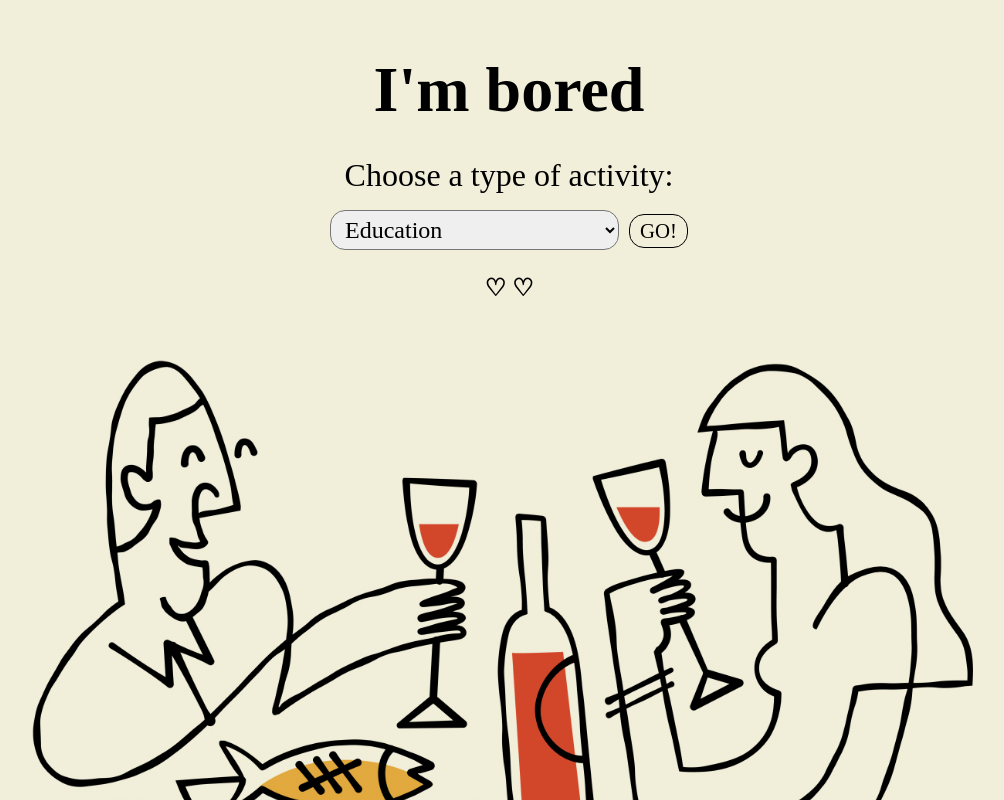
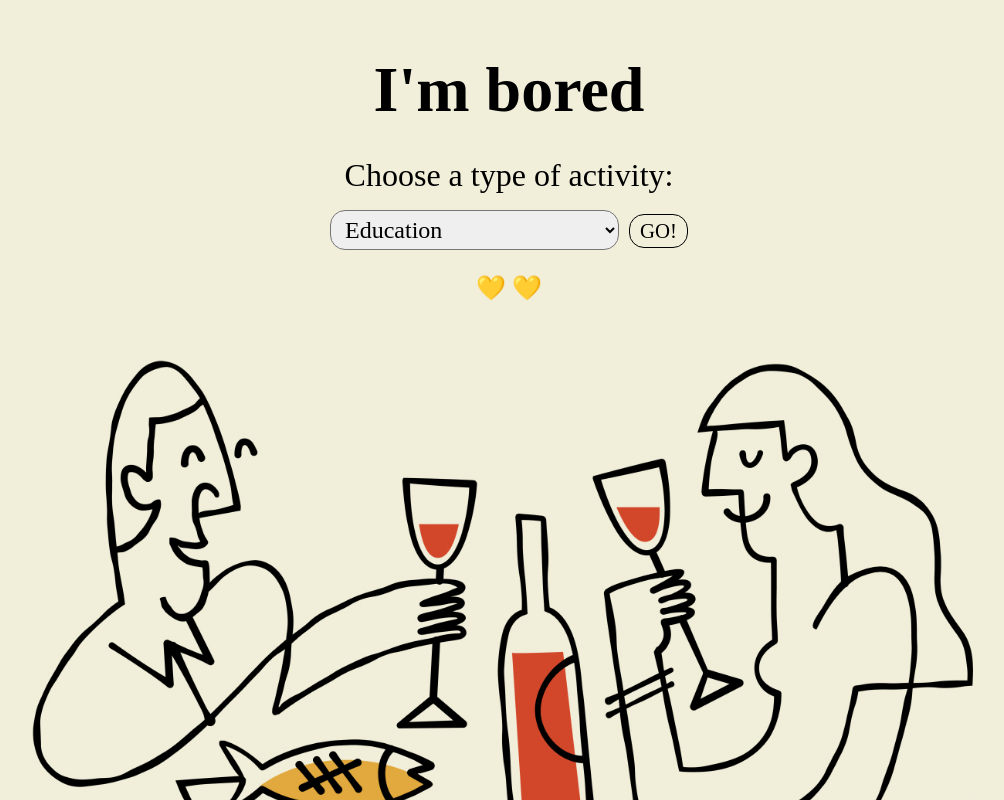
Before and after one commit to haeunyy96/i-am-bored-app, a React (Create React App) app: page / in a window 1280 px wide. Shown: the top 800 px of the page, without its empty margins (131-1135 px from the left). Built offline with nearby package versions, Linux system fonts and the light colour scheme; no server answers.

Commit message:
edits on emoji

```diff
--- a/src/components/Results.js
+++ b/src/components/Results.js
@@ -3,7 +3,7 @@ const Results = ({show}) => {
     return (
         <>
             <div className="resultDiv">
-                <p>♡ {here} ♡</p>
+                <p>💛 {here} 💛</p>
             </div>
         </>
     );
```
